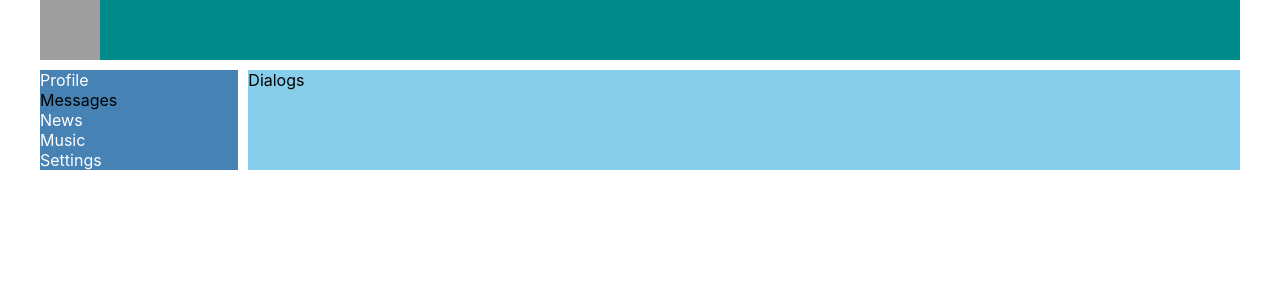
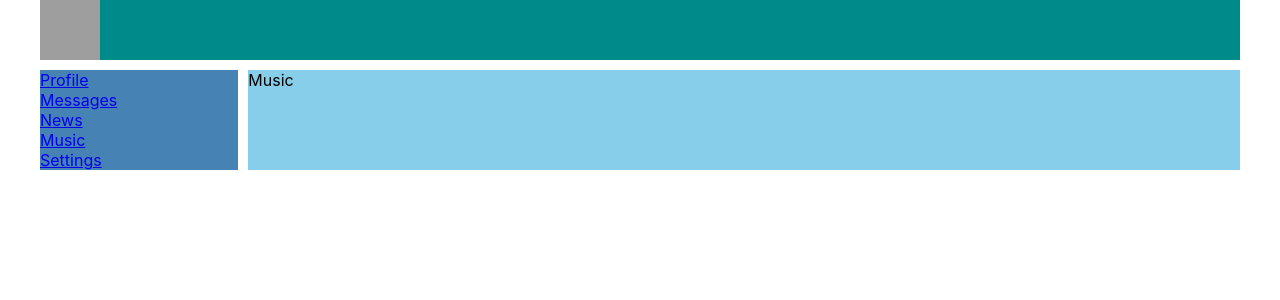
Before and after one commit to MartaVeresova/react_JS, a React (Create React App) app: page /Music in a window 1280 px wide. Shown: the top 300 px of the page. Built offline with nearby package versions, Linux system fonts and the light colour scheme; grey boxes are pictures that could not be loaded.

Commit message:
19.React JS (Route, BrowserRouter)

```diff
--- a/package.json
+++ b/package.json
@@ -8,6 +8,7 @@
     "@testing-library/user-event": "^12.6.2",
     "react": "^17.0.1",
     "react-dom": "^17.0.1",
+    "react-router-dom": "^5.2.0",
     "react-scripts": "4.0.1",
     "web-vitals": "^0.2.4"
   },
--- a/src/App.js
+++ b/src/App.js
@@ -4,20 +4,28 @@
 import Navbar from './components/Navbar/Navbar';
 import Profile from './components/Profile/Profile';
 import Dialogs from "./components/Dialogs/Dialogs";
+import {BrowserRouter, Route} from "react-router-dom";
+import News from "./components/News/News";
+import Music from "./components/Music/Music";
+import Settings from "./components/Settings/Settings";
 
 
 const App = () => {
     return (
-        <div className='app-wrapper'>
-            <Header/>
-            <Navbar/>
-            {/*<Profile/>*/}
-            <div className='app-wrapper-content'>
-                <Dialogs/>
+        <BrowserRouter>
+            <div className='app-wrapper'>
+                <Header/>
+                <Navbar/>
+                <div className='app-wrapper-content'>
+                    <Route path='/Dialogs' component={Dialogs}/>
+                    <Route path='/Profile' component={Profile}/>
+                    <Route path='/News' component={News}/>
+                    <Route path='/Music' component={Music}/>
+                    <Route path='/Settings' component={Settings} />
+                </div>
             </div>
-
-        </div>
-    );
+        </BrowserRouter>
+    )
 }
 
-export default App;
+export default App
--- /dev/null
+++ b/src/components/Music/Music.jsx
@@ -0,0 +1,11 @@
+import s from './Music.module.css'
+
+const Music = (props) => {
+    return (
+        <div>
+            Music
+        </div>
+    )
+}
+
+export default Music
--- a/src/components/Navbar/Navbar.jsx
+++ b/src/components/Navbar/Navbar.jsx
@@ -4,19 +4,19 @@
     return (
         <nav className={s.nav}>
             <div className={s.item}>
-                <a>Profile</a>
+                <a href='./Profile'>Profile</a>
             </div>
             <div className={`{${s.item} ${s.active}}`}>
-                <a>Messages</a>
+                <a href='./Dialogs'>Messages</a>
             </div>
             <div className={s.item}>
-                <a>News</a>
+                <a href='./News'>News</a>
             </div>
             <div className={s.item}>
-                <a>Music</a>
+                <a href='./Music'>Music</a>
             </div>
             <div className={s.item}>
-                <a>Settings</a>
+                <a href='./Settings'>Settings</a>
             </div>
         </nav>
     )
--- /dev/null
+++ b/src/components/News/News.jsx
@@ -0,0 +1,11 @@
+import s from './News.module.css'
+
+const News = (props) => {
+    return (
+        <div>
+            News
+        </div>
+    )
+}
+
+export default News
--- /dev/null
+++ b/src/components/Settings/Settings.jsx
@@ -0,0 +1,10 @@
+import s from './Settings.module.css'
+
+const Settings = (props) => {
+    return (
+        <div>
+            Settings
+        </div>
+    )
+}
+export default Settings
```
Also changed, not shown: src/components/Music/Music.module.css (added), src/components/News/News.module.css (added), src/components/Settings/Settings.module.css (added), 2 other files (tests, documents, lock files or other folders).
